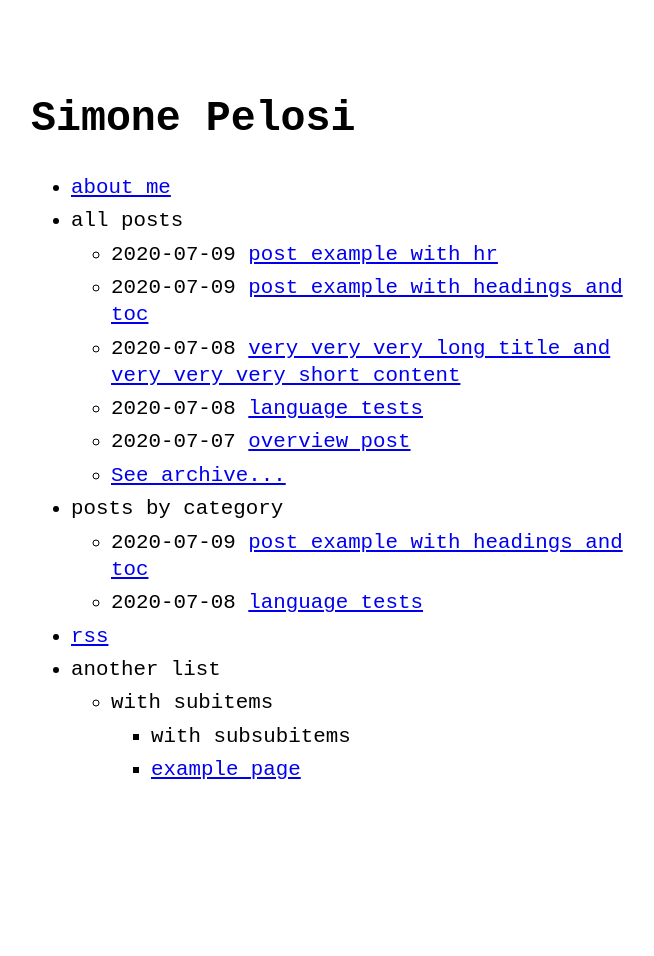
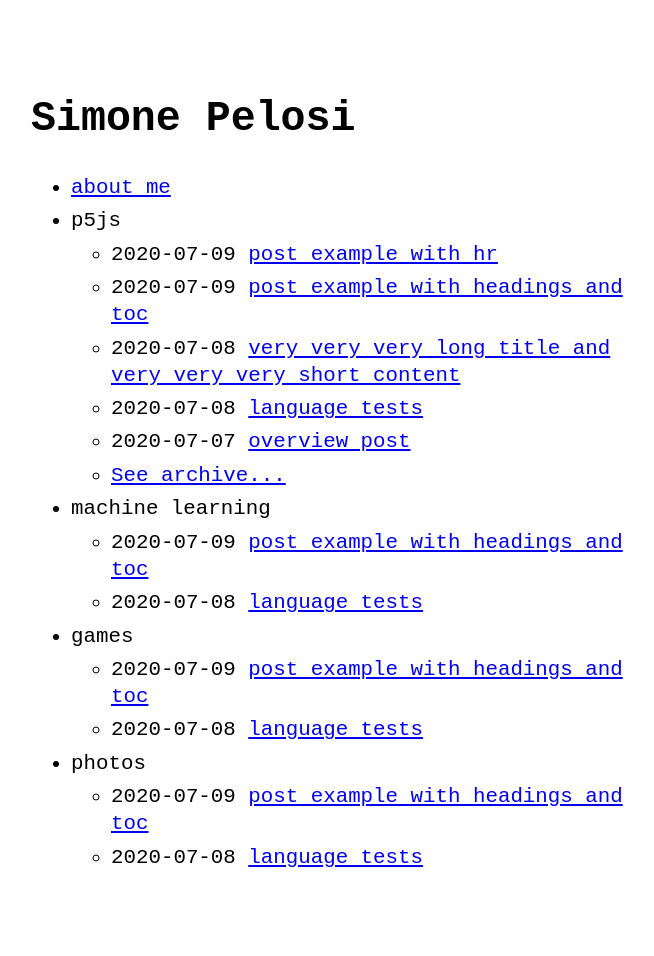
Before and after one commit to simonepelosi/simonepelosi.github.io, a Jekyll site: the page built from index.md, in a window 1280 px wide. Shown: the whole page, without its empty margins (289-943 px from the left). Built offline with Jekyll 4.4.1, drawn with Linux system fonts in a browser that asks for light colours; before the commit the page ends 900 px from its top, so only the background shows below that.

Commit message:
Update menu.yml

```diff
--- a/_data/menu.yml
+++ b/_data/menu.yml
@@ -4,27 +4,30 @@
 entries:
   - title: about me
     url: about
-  - title: all posts
+  - title: p5js
     post_list:
       limit: 5
       show_more: true
       show_more_text: See archive...
       show_more_url: archive.html
 
-  - title: posts by category
+  - title: machine learning
     post_list:
       category: example2
       show_more: true
       show_more_text: See more posts...
       show_more_url: example2-archive.html
 
-  - title: rss
-    url: feed.xml
+  - title: games
+    post_list:
+      category: example2
+      show_more: true
+      show_more_text: See more posts...
+      show_more_url: example2-archive.html
 
-  - title: another list
-    entries:
-      - title: with subitems
-        entries:
-          - title: with subsubitems
-          - title: example page
-            url: about
+  - title: photos
+    post_list:
+      category: example2
+      show_more: true
+      show_more_text: See more posts...
+      show_more_url: example2-archive.html
```
